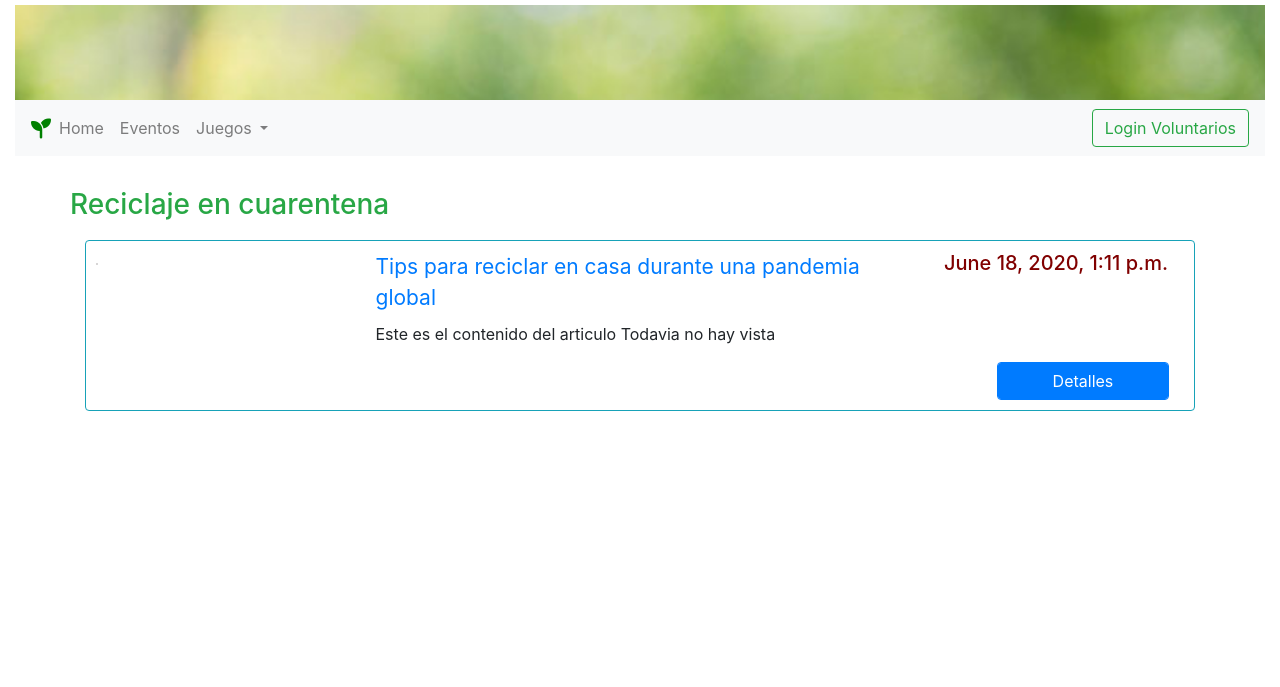
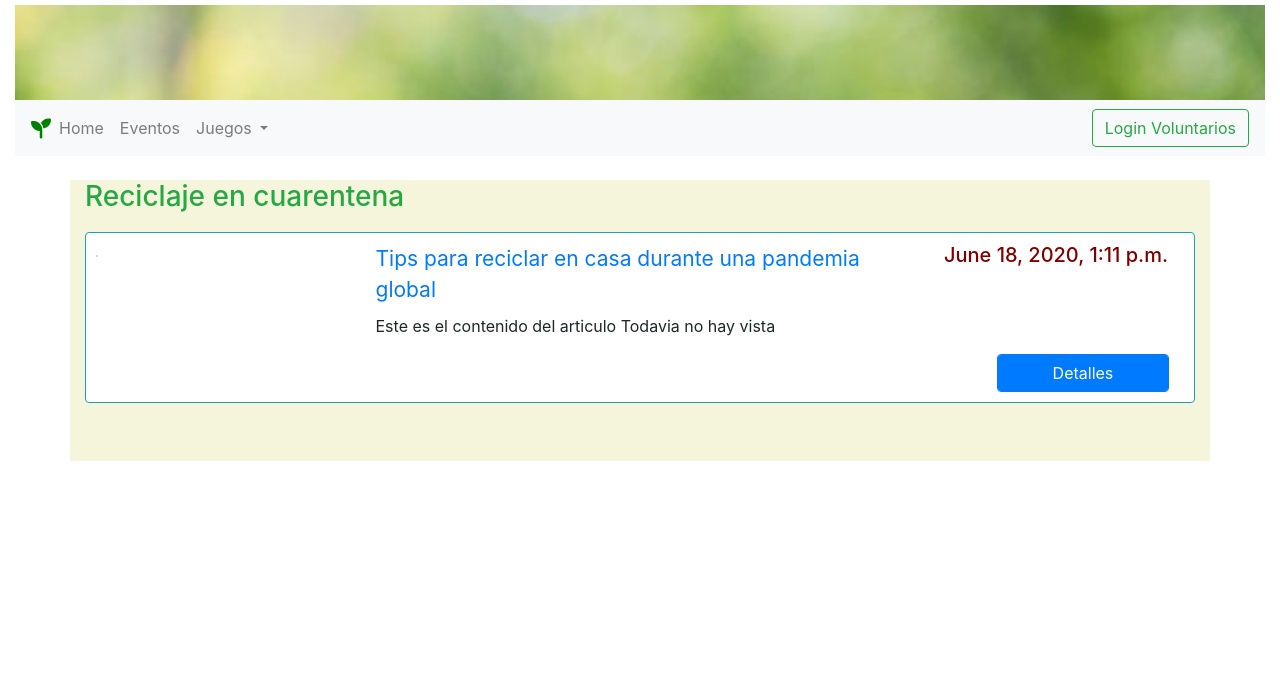
Before and after one commit to bauticanavese/VerdeQueTeQuieroVerde, a Django app: template materials/templates/materials/index.html in a window 1280 px wide. Shown: the top 687 px of the page. Run offline with Django 3.2, Linux system fonts and the light colour scheme; the template is opened without the code that fills it: values that come from a table or form of the project are taken from there, others are empty; data comes from the database, SQL or seed files in the repository; some libraries are stand-ins or nearby versions.

Commit message:
Added some styling

```diff
--- a/materials/models.py
+++ b/materials/models.py
@@ -11,3 +11,8 @@ class Material(models.Model):
 
     def __str__(self):
         return self.title
+
+    def resume(self):
+        if len(self.content) > 80:
+            self.content = f'{self.content[:80]}...'
+        self.creation_date = self.creation_date.date()
--- a/materials/templates/materials/index.html
+++ b/materials/templates/materials/index.html
@@ -6,20 +6,19 @@
 {% if not materials %}
     <p>No hay material informativo.</p>
 {% else %}
-<div class="backgroundWhite container">
+<div class="container" style="background: beige">
 
   {% for material in materials %}
     <div>
-      <h5></h5>
-        <div class="row" id="menu-wrapper">
-          <div class="col-12 menu-restaurant">
-            <div class="row">
+        <div class="row" id="material-container">
+          <div class="col-12">
+            <div class="row col-md-12">
                 <h3 class="text-success">{{ material.title }}</h3>
             </div>
-            <div class="border border-info rounded col-12" style="margin-bottom:10px; margin-top:10px; padding:10px;">
+            <div class="border border-info rounded col-12" style="margin-bottom:10px; margin-top:10px; padding:10px; background:white;">
                 <div class="row">
                     <div class="col-md-3 col-sm-12">
-                        <img src="" width="99%" style="border-radius:5px; border:1px solid #bbb9b9" />
+                        <img src="" width="99%" style="border-radius:5px; border:1px solid #bbb9b9;" />
                     </div>
                     <div class="col-md-9 col-sm-12">
                         <div class="row pr-3">
--- a/materials/views.py
+++ b/materials/views.py
@@ -6,6 +6,6 @@ def transform_to_view(material):
     return material
 
 def index(request):
-    materials = map(transfor_to_view, Material.objects.all())
+    materials = map(transform_to_view, Material.objects.all())
     context = { 'materials' : materials }
     return render(request, 'materials/index.html', context=context)
```
